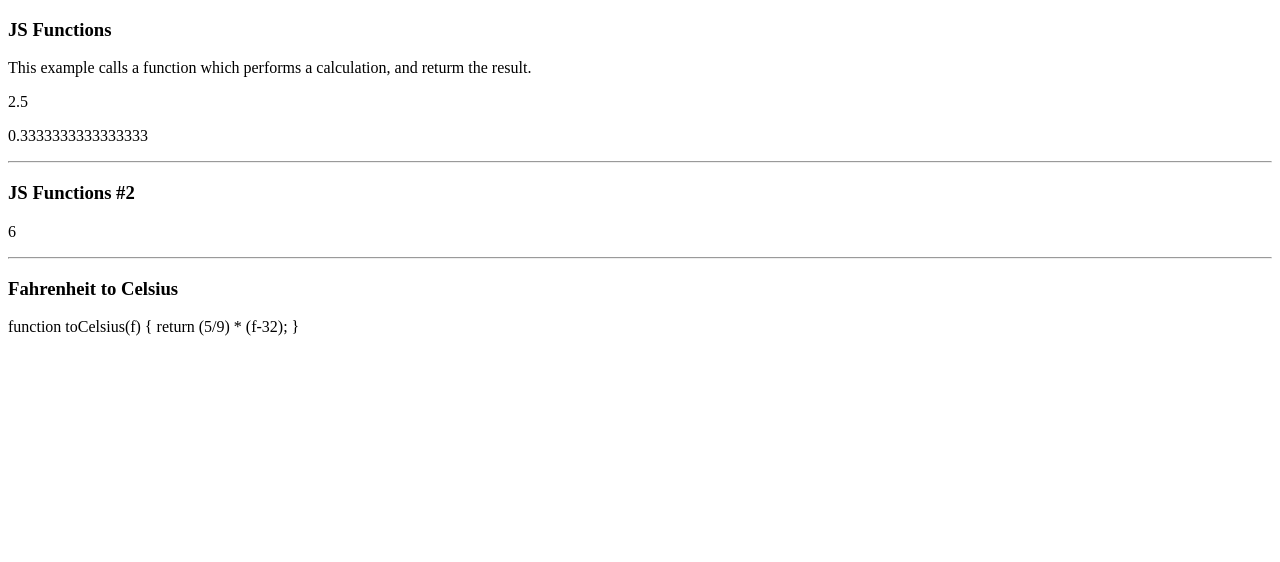
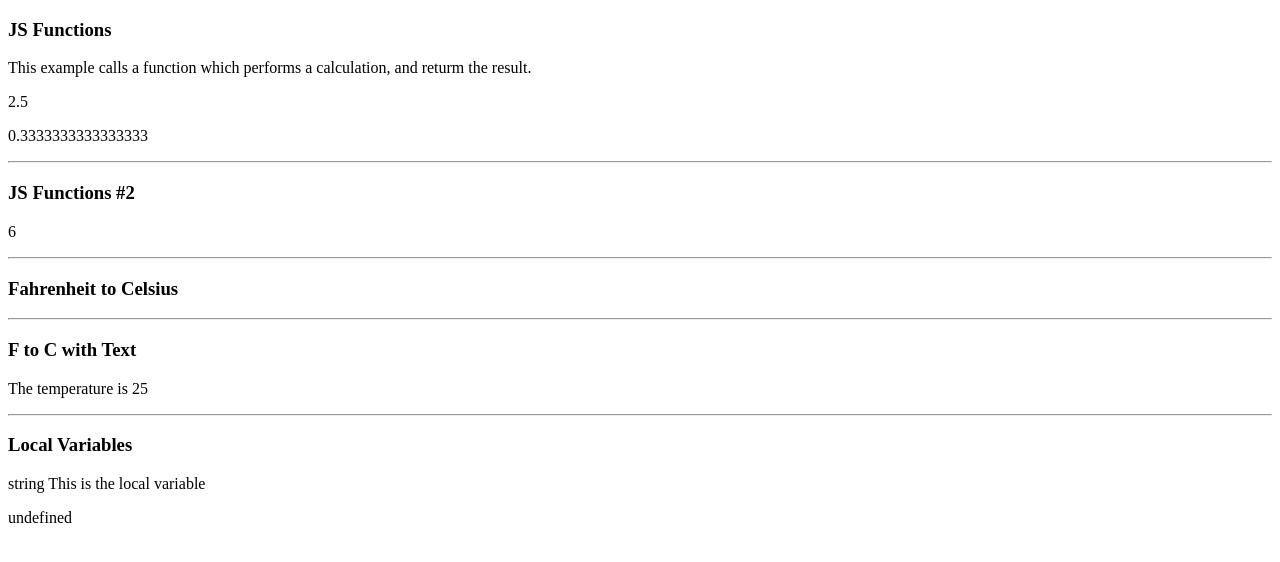
Before and after one commit to AmEdi94/practicejs, a plain HTML site: page functions.html in a window 1280 px wide. Drawn offline with Linux system fonts and the light colour scheme.

Commit message:
New exercises

```diff
--- a/functions.html
+++ b/functions.html
@@ -25,6 +25,16 @@
     <h3>Fahrenheit to Celsius</h3>
     <p id="to-celsius"></p>
 
+    <hr>
+
+    <h3>F to C with Text</h3>
+    <p id="f-to-c"></p>
+
+    <hr>
+
+    <h3>Local Variables</h3>
+    <p id="local-variables"></p>
+    <p id="local-variables-2"></p>
 
     <script>
 
@@ -52,9 +62,29 @@
     //Fahrenheit to Celsius
     function toCelsius(f) {
         return (5/9) * (f-32);
+
+    document.getElementById("to-celsius").innerHTML =
+    toCelsius(77);}
+
+    //F to C with text
+    document.getElementById("f-to-c").innerHTML =
+    "The temperature is " + toCelsius1(77);
+
+    function toCelsius1 (fahrenheit) {
+        return (5/9) * (fahrenheit - 32);
     }
-    document.getElementById("to-celsius").innerHTML =
-    toCelsius;
+
+    //Local Variables
+    localVariables();
+
+    function localVariables() {
+        var localVar = "This is the local variable";
+        document.getElementById("local-variables").innerHTML =
+        typeof localVar + " " + localVar;
+    }
+
+    document.getElementById("local-variables-2").innerHTML =
+    typeof localVar;
 
     </script>
 
```
